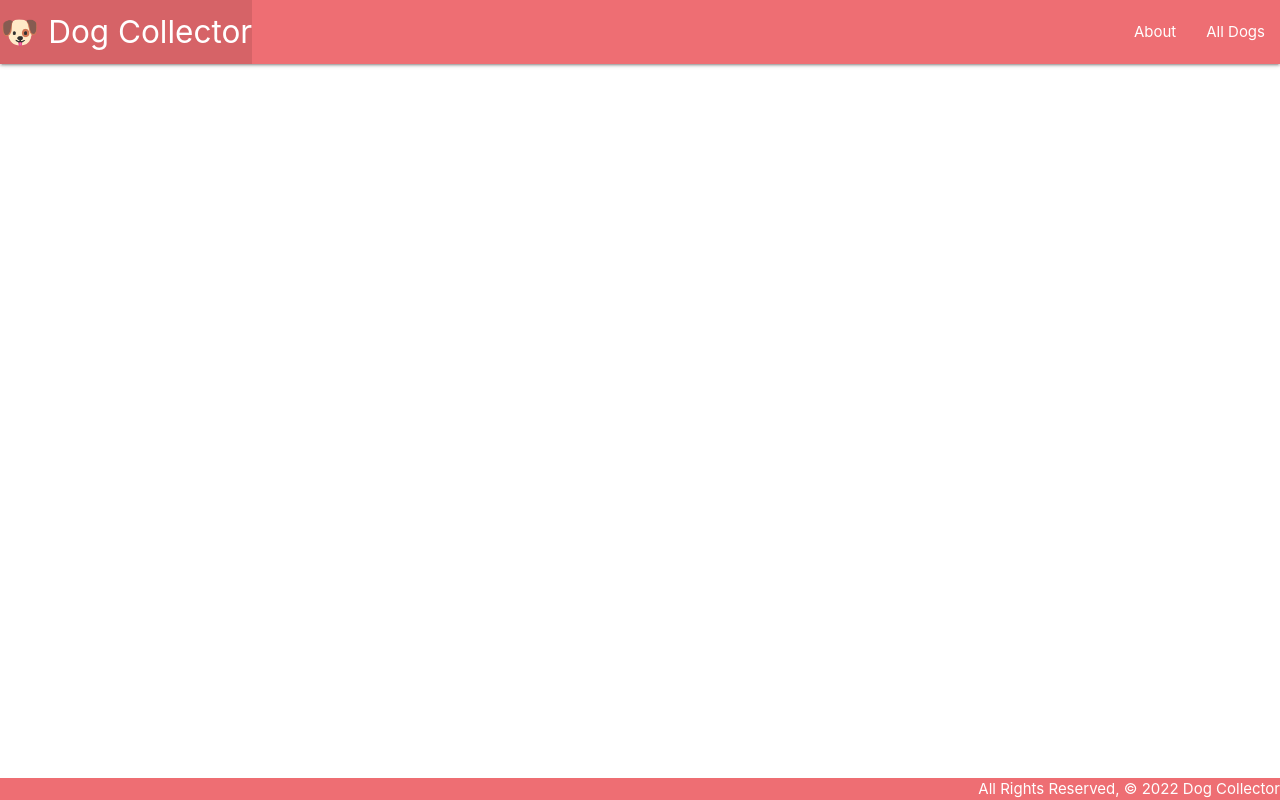
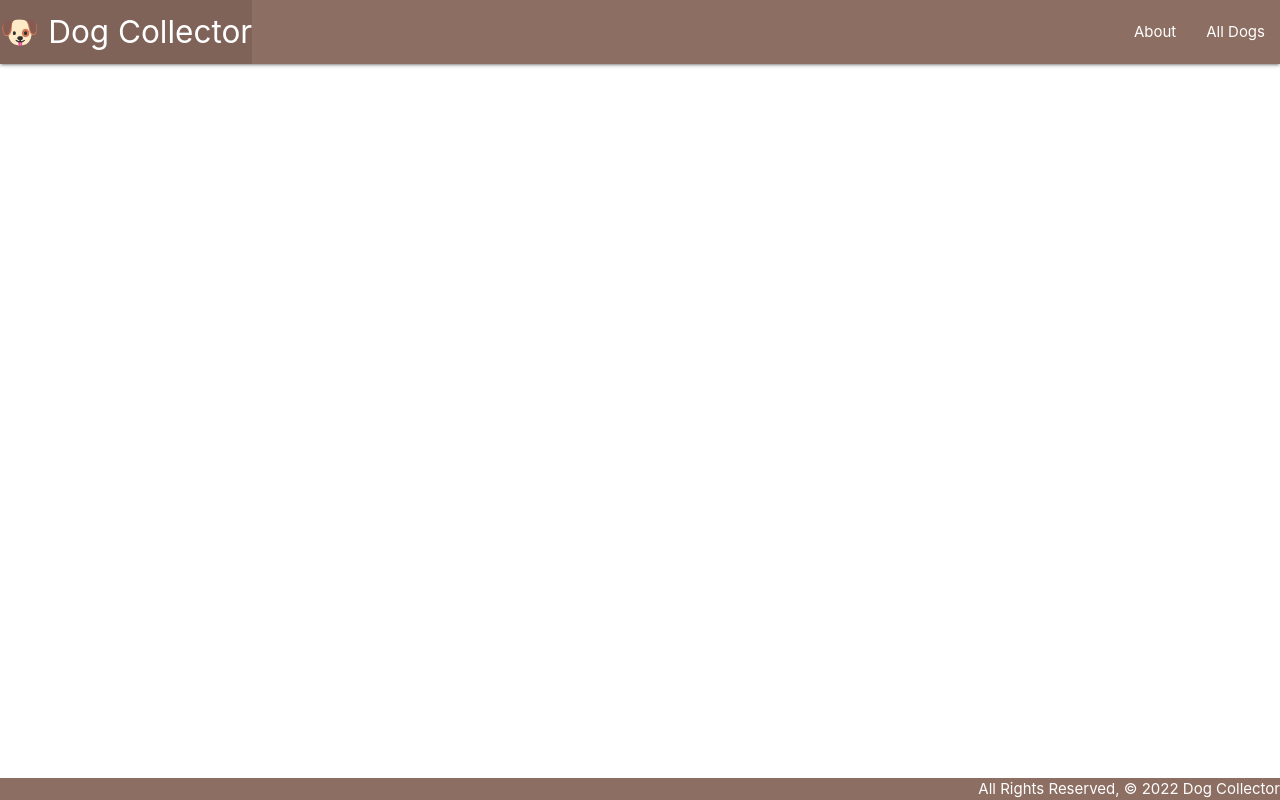
Before and after one commit to kristina-lim/dog-collector, a Django app: template main_app/templates/base.html in a window 1280 px wide. Run offline with Django 4.2, Linux system fonts and the light colour scheme; the template is opened without the code that fills it, so the values that code supplies are empty.

Commit message:
Add navbar color

```diff
--- a/main_app/templates/base.html
+++ b/main_app/templates/base.html
@@ -11,9 +11,9 @@
   <link rel="stylesheet" type="text/css" href="{% static 'css/style.css' %}">
 </head>
 <body>
-  <header class="navbar-fixed">
+  <header class="navbar-fixed brown lighten-1">
     <nav>
-      <div class="nav-wrapper">
+      <div class="nav-wrapper brown lighten-1">
         <ul>
           <li><a href="/" class="left brand-logo">🐶 Dog Collector</a></li>
         </ul>
@@ -28,7 +28,7 @@
     {% block content %}
     {% endblock %}
   </main>
-  <footer class="page-footer">
+  <footer class="page-footer brown lighten-1">
     <div class="right">All Rights Reserved, © 2022 Dog Collector  </div>
   </footer>
 </body>
```
